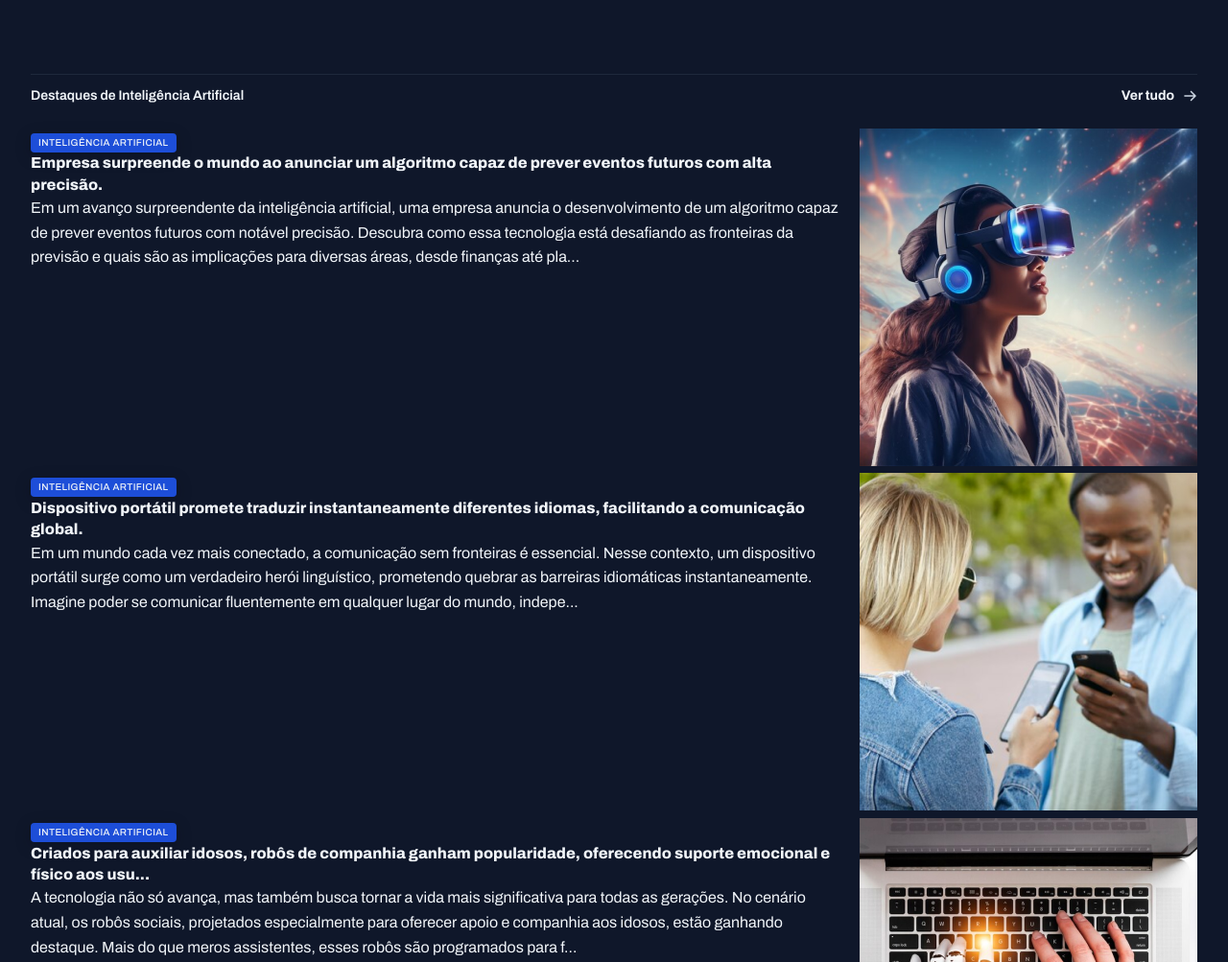
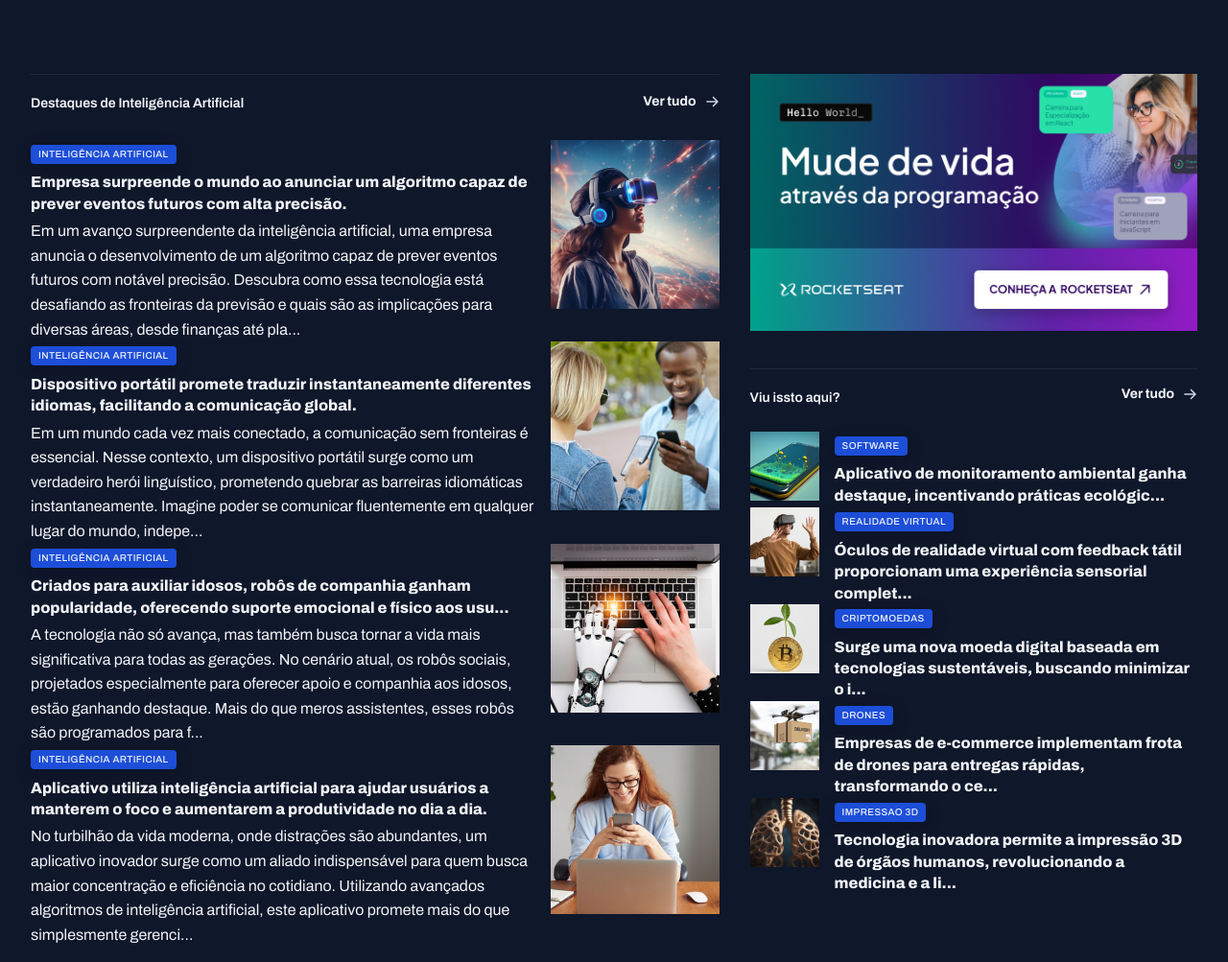
Before and after one commit to sailegomes/Projeto-Portal-de-Noticias, a plain HTML site: page index.html in a window 1280 px wide. Shown: the part 1003-2006 px from the top of the page at 96% size. Drawn offline with Linux system fonts and the light colour scheme.

Commit message:
Estilizando as últimas seções

```diff
--- a/index.html
+++ b/index.html
@@ -215,16 +215,16 @@
             </div>
         </section>
 
-        <div>
-            <div>
+        <aside>
+            <div id="ads">
                 <img src="assets/Images/Ads.png" alt="ads">
             </div>
 
             <section id="more">
                 <header class="grid grid-flow-col">
-                    <h3>Destaques de Inteligência Artificial</h3>
+                    <h3>Viu issto aqui?</h3>
                     <a href="#" class="grid grid-flow-col">
-                        <strong>Viu isso aqui?</strong>
+                        <strong>Ver tudo</strong>
                         <span></span>
                     </a>
                 </header>
@@ -239,7 +239,7 @@
                             <span class="content-tag">Software</span>
                             <h3 class="text-xl">
                                 Aplicativo de monitoramento ambiental ganha destaque, incentivando
-                                práticas ecológicas e pro...
+                                práticas ecológic...
                             </h3>
 
                         </div>
@@ -306,7 +306,7 @@
                     </article>
                 </div>
             </section>
-        </div>
+        </aside>
     </main>
 </body>
 
--- a/styles/global.css
+++ b/styles/global.css
@@ -62,8 +62,16 @@ img {
 
 
 main {
-    margin-top: 40px;
-    gap: 80px;
+    margin-block: 40px;
+    row-gap: 80px;
+    column-gap: 32px;
+
+    grid-template-columns: 2fr 1.3fr;
+
+    grid-template-areas:
+    "featured featured"
+    "weekly weekly"
+    "AI aside";
 }
 
 .content-tag {
--- a/styles/sections.css
+++ b/styles/sections.css
@@ -2,7 +2,7 @@ section header {
     border-top: 1px solid var(--stroke-color);
     padding-block: 12px 24px;
     font: var(--text-span);
-
+    align-items: center;
     a {
         justify-self: end;
         align-items: center;
@@ -22,6 +22,8 @@ section header {
 }
 
 #featured {
+    grid-area: featured;
+
     img {
         height: 100%;
         object-fit: cover;
@@ -61,6 +63,7 @@ section header {
 }
 
 #weekly {
+    grid-area: weekly;
 
     &>div {
         grid-template-columns: repeat(4, 292px);
@@ -79,9 +82,43 @@ section header {
             left: 8px;
         }
 
-        p{
+        p {
             margin-top: 8px;
             font-weight: 800;
         }
     }
 }
+
+#AI {
+    grid-area: AI;
+
+    img {
+        width: 176px;
+        /* faz a imagem ficar quadrada */
+        aspect-ratio: 1/1;
+        object-fit: cover;
+    }
+
+    h3 {
+        /* 8px em cima e 4px embaixo */
+        margin-block: 8px 4px;
+    }
+}
+
+aside {
+    grid-area: aside;
+}
+
+#more {
+    margin-top: 32px;
+
+    h3 {
+        margin-top: 8px;
+    }
+
+    img {
+        width: 72px;
+        aspect-ratio: 1/1;
+        object-fit: cover;
+    }
+}
```
